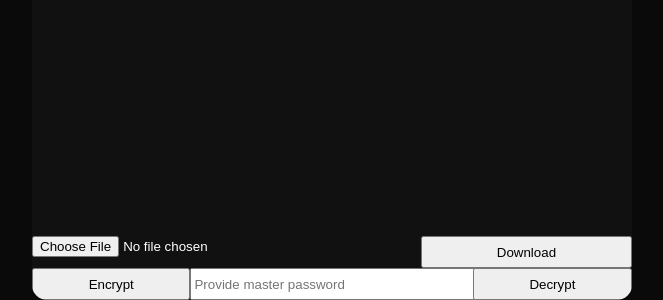
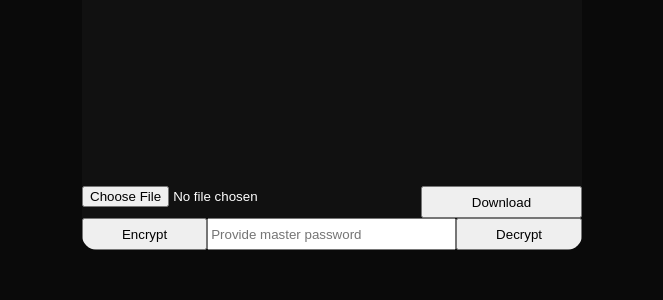
Before and after one commit to evgeny-rov/cryptic-plain, a plain HTML site: page index.html in a window 1280 px wide. Shown: the part 500-800 px from the top of the page, without its empty margins (308-971 px from the left). Drawn offline with Linux system fonts and the light colour scheme.

Commit message:
extracted inline styles

```diff
--- a/index.html
+++ b/index.html
@@ -5,33 +5,42 @@
     <meta http-equiv="X-UA-Compatible" content="IE=edge" />
     <meta name="viewport" content="width=device-width, initial-scale=1.0" />
     <title>Cryptic</title>
-  </head>
-  <body style="margin: 0">
-    <div
-      style="
+    <style>
+      body {
+        margin: 0;
+        color: white;
+      }
+
+      .inner-bg {
+        background-color: rgb(17, 17, 17);
+      }
+
+      #overlay {
         position: fixed;
         width: 100%;
         height: 100%;
         background-color: rgb(10, 10, 10);
         display: grid;
         place-items: center;
-      "
-    >
-      <div
-        style="
+      }
+
+      #app-container {
         display: flex;
         flex-direction: column;
+        width: 500px;
+        height: 700px;
+        border-radius: 15px;
+        overflow: hidden;
+      }
+
+      @media screen and (max-width: 580px) {
+        #app-container {
           width: 100%;
           height: 100%;
-          max-width: 600px;
-          max-height: 900px;
-          border-radius: 15px;
-          overflow: hidden;
-        "
-      >
-        <textarea
-          id="textarea"
-          style="
+        }
+      }
+
+      #textarea {
         border: none;
         resize: none;
         box-sizing: border-box;
@@ -39,22 +48,31 @@
         height: 100%;
         color: white;
         padding: 1rem;
-            background-color: rgb(17, 17, 17);
-          "
-        ></textarea>
-        <div style="background-color: rgb(17, 17, 17); color: white">
-          <div style="display: grid; grid-auto-flow: column; height: 2rem">
+      }
+
+      .btn-container {
+        display: grid;
+        grid-auto-flow: column;
+        height: 2rem
+      }
+    </style>
+  </head>
+  <body>
+    <div id="overlay">
+      <div id="app-container">
+        <textarea id="textarea" class="inner-bg"></textarea>
+        <div class="inner-bg">
+          <div class="btn-container">
             <input type="file" id="input" />
             <input type="button" id="download" value="Download" />
           </div>
-          <div style="display: grid; grid-auto-flow: column; height: 2rem">
+          <div class="btn-container">
             <input type="button" id="encrypt" value="Encrypt" />
             <input
               type="password"
               name="password"
               id="password"
               placeholder="Provide master password"
-              style="width: 100%"
             />
             <input type="button" id="decrypt" value="Decrypt" />
           </div>
```
Lines whose indentation alone changed are shown as unchanged.
